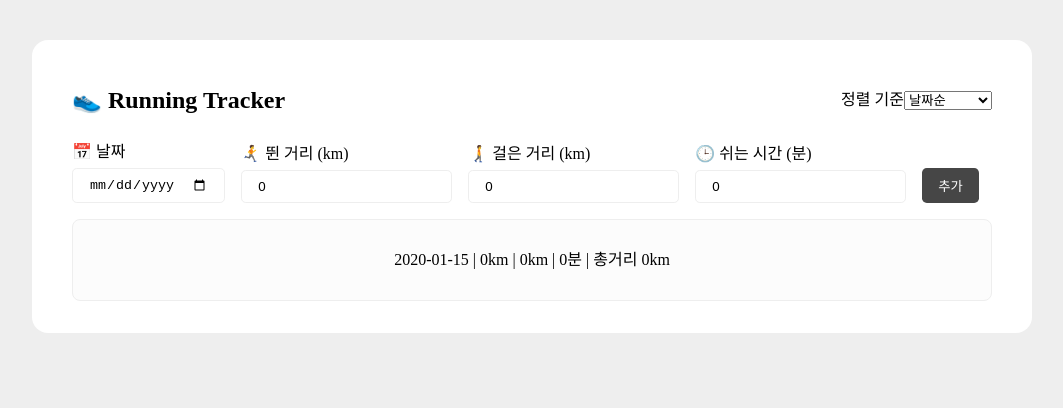
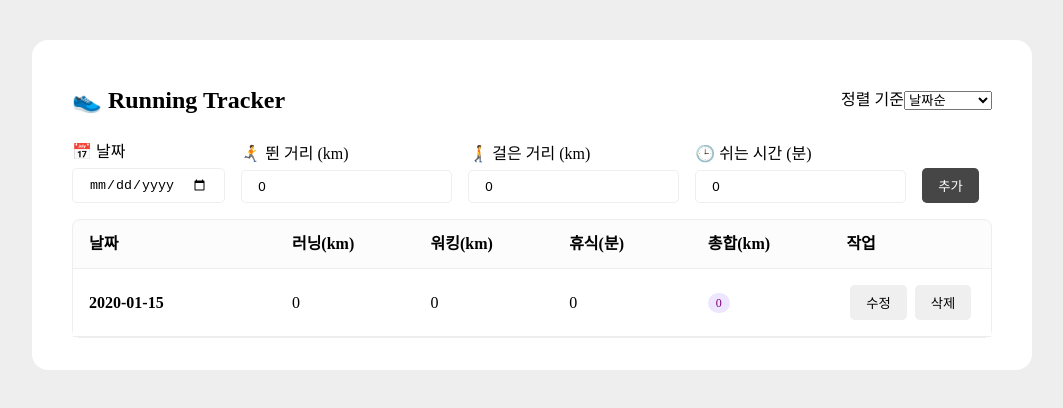
Before and after one commit to maruru301/running-tracker-app, a React (Vite) app: page / in a window 1280 px wide. Both pictures are taken after typing "2020-01-15" into the empty fields and a click on the button "추가". Shown: the top 408 px of the page, without its empty margins (108-1171 px from the left). Built offline with nearby package versions, Linux system fonts and the light colour scheme.

Commit message:
feat: RecordList와 RecordItem Grid 레이아웃 및 버튼 스타일 적용 #3

```diff
--- a/src/App.css
+++ b/src/App.css
@@ -47,13 +47,8 @@
 }
 
 .form button {
-    padding: 0.5rem 1rem;
     background-color: #464646;
     color: white;
-    border: none;
-    border-radius: 0.3rem;
-    cursor: pointer;
-    font-weight: 500;
 }
 
 .form button:hover {
@@ -63,7 +58,6 @@
 /* RecordList */
 .record-list {
     background-color: #fcfcfc;
-    padding: 2rem 1.5rem;
     border: 1.5px solid #eee;
     border-radius: 0.5rem;
 
@@ -74,4 +68,68 @@
 
 .record-list .empty-message {
     color: #808080;
+    padding: 2rem 1.5rem;
 }
+
+.record-list-box {
+    width: 100%;
+}
+
+.record-list-header,
+.record-item {
+    display: grid;
+    grid-template-columns: 1.5fr 1fr 1fr 1fr 1fr 1fr;
+    gap: 10px;
+    align-items: center;
+    padding: 1rem;
+
+    border-bottom: 1px solid #eee;
+}
+
+.record-list-header {
+    font-weight: 700;
+}
+
+/* RecordItem */
+.record-item {
+    background-color: white;
+}
+
+.record-item div:first-child {
+    font-weight: 700;
+}
+
+.record-item .total span {
+    display: inline-block;
+    background-color: #eee5ff;
+    color: #7a007a;
+    font-size: 12px;
+    padding: 4px 8px;
+    border-radius: 30px;
+}
+
+.btn-section {
+    display: flex;
+    gap: 0.5rem;
+    justify-content: center;
+}
+
+.edit-btn:hover {
+    background-color: #67b169;
+    color: white;
+}
+
+.delete-btn:hover {
+    background-color: #e05b66;
+    color: white;
+}
+
+/* 공통 */
+.btn {
+    padding: 0.5rem 1rem;
+    border: none;
+    border-radius: 0.3rem;
+    font-weight: 500;
+    cursor: pointer;
+    transition: all 0.2s ease;
+}
--- a/src/RecordForm.jsx
+++ b/src/RecordForm.jsx
@@ -77,7 +77,9 @@ const RecordForm = ({ sortBy }) => {
                     onChange={onChange}
                 />
 
-                <button type="submit">추가</button>
+                <button className="btn" type="submit">
+                    추가
+                </button>
             </form>
 
             <RecordList recordList={recordList} sortBy={sortBy} />
--- a/src/RecordItem.jsx
+++ b/src/RecordItem.jsx
@@ -2,9 +2,19 @@ const RecordItem = ({ record }) => {
     const { date, running, walking, rest } = record;
 
     return (
-        <li>
-            {date} | {running}km | {walking}km | {rest}분 | 총거리 {running + walking}km
-        </li>
+        <div className="record-item">
+            <div>{date}</div>
+            <div>{running}</div>
+            <div>{walking}</div>
+            <div>{rest}</div>
+            <div className="total">
+                <span>{running + walking}</span>
+            </div>
+            <div className="btn-section">
+                <button className="btn edit-btn">수정</button>
+                <button className="btn delete-btn">삭제</button>
+            </div>
+        </div>
     );
 };
 
--- a/src/RecordList.jsx
+++ b/src/RecordList.jsx
@@ -27,11 +27,20 @@ const RecordList = ({ recordList, sortBy }) => {
             {!recordList.length ? (
                 <div className="empty-message">아직 기록이 없습니다. 날짜와 거리를 입력해 첫 기록을 추가해보세요!</div>
             ) : (
-                <ul>
+                <div className="record-list-box">
+                    <div className="record-list-header">
+                        <div>날짜</div>
+                        <div>러닝(km)</div>
+                        <div>워킹(km)</div>
+                        <div>휴식(분)</div>
+                        <div>총합(km)</div>
+                        <div>작업</div>
+                    </div>
+
                     {sortedList.map((record, index) => (
                         <RecordItem key={index} record={record} />
                     ))}
-                </ul>
+                </div>
             )}
         </div>
     );
```
